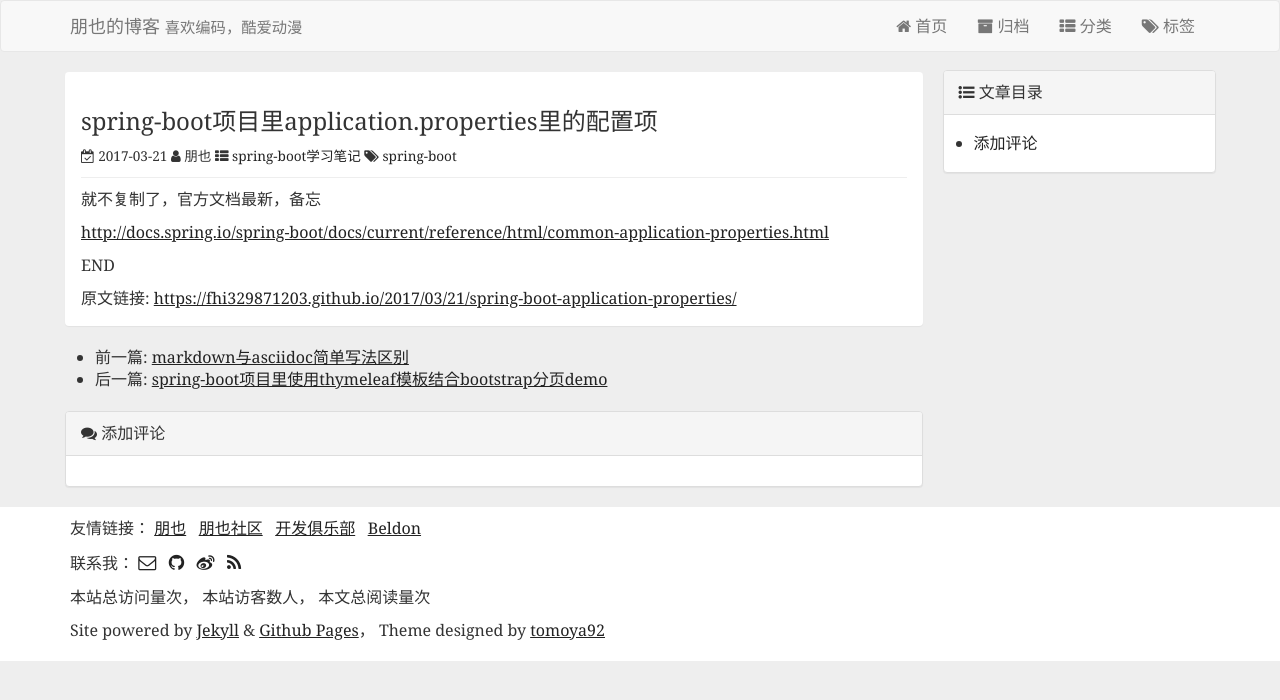
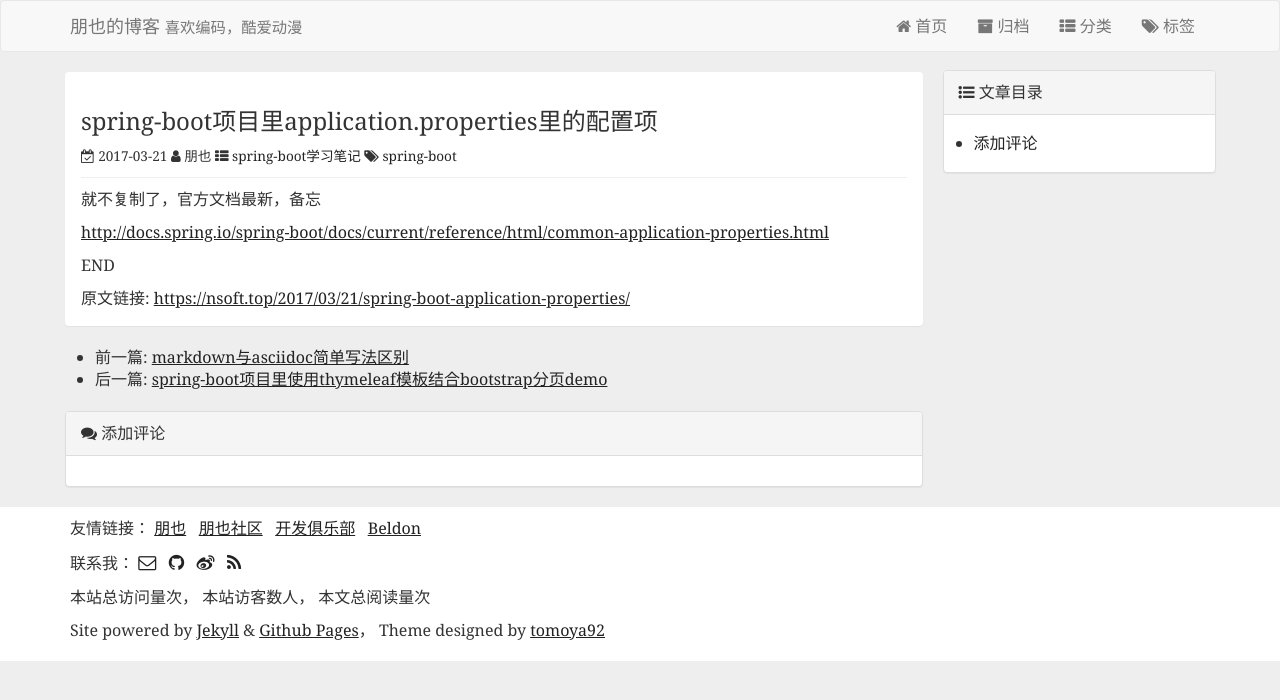
Before and after one commit to fhi329871203/epoch, a Jekyll site: the page built from _posts/2017-03-21-spring-boot-application-properties.md, in a window 1280 px wide. Shown: the top 700 px of the page. Built offline with Jekyll 4.4.1, drawn with Linux system fonts in a browser that asks for light colours; comment, search, counter and statistics services are not loaded.

Commit message:
Update _config.yml

```diff
--- a/_config.yml
+++ b/_config.yml
@@ -5,7 +5,7 @@ title: 朋也的博客
 email: py2qiuse@gmail.com
 description: 喜欢编码，酷爱动漫
 baseurl: "" # the subpath of your site, e.g. /blog
-url: "https://fhi329871203.github.io" # the base hostname & protocol for your site, e.g. http://example.com
+url: "https://nsoft.top" # the base hostname & protocol for your site, e.g. http://example.com
 weibo_username: liygheart
 github_username:  tomoya92
 
```
